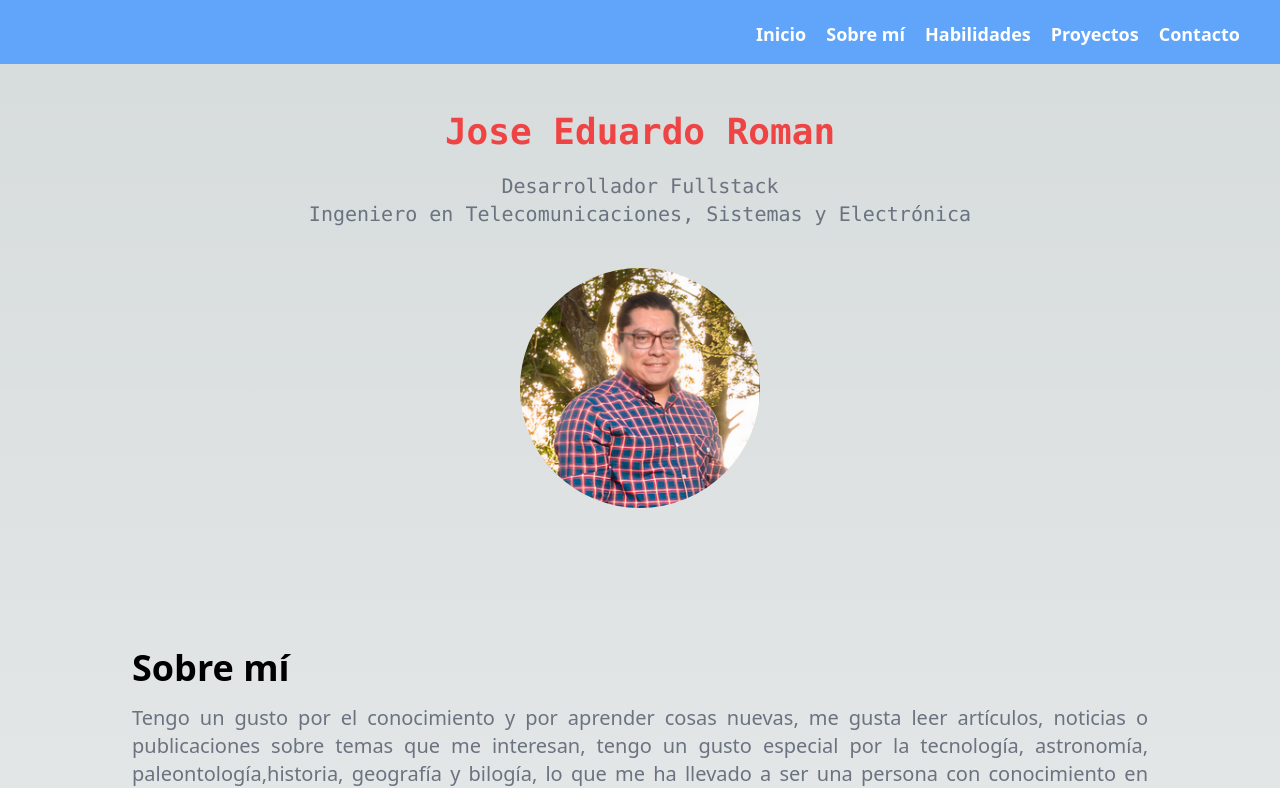
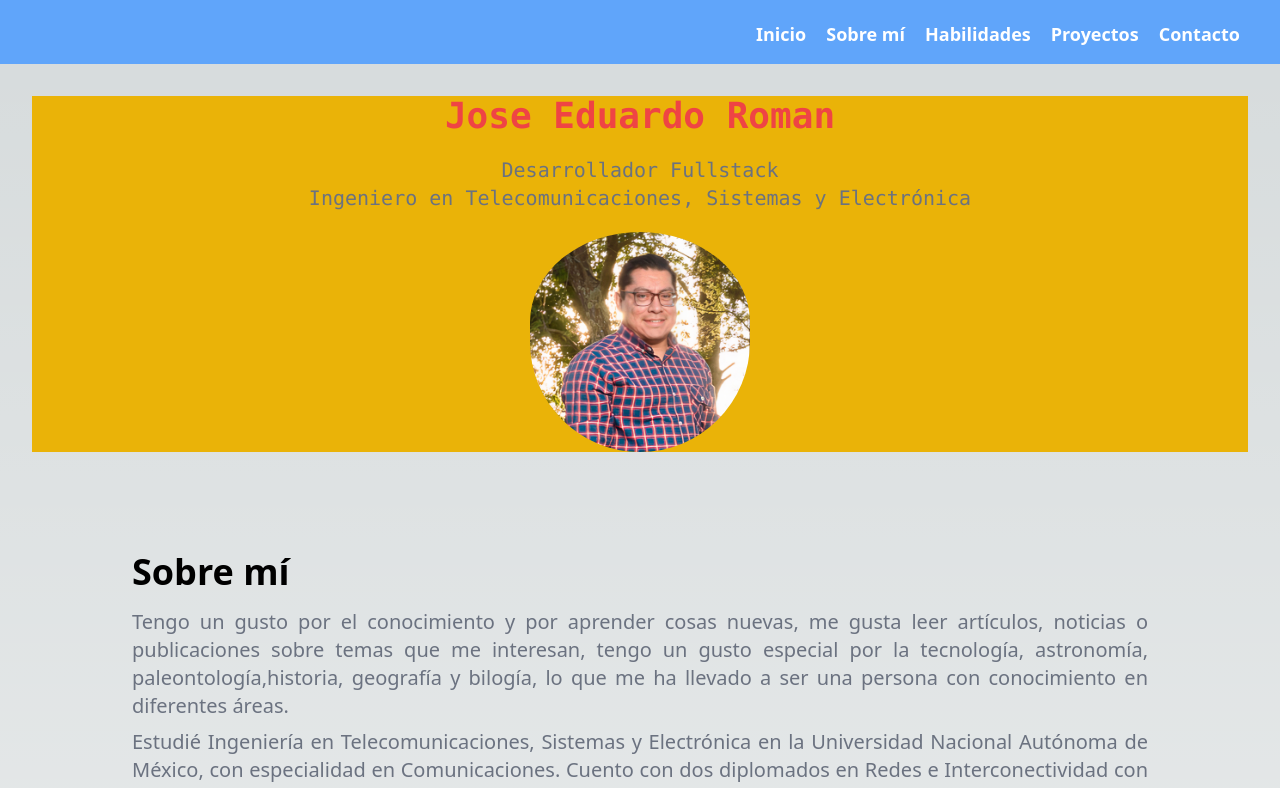
Before and after one commit to jeromanp/my-portfolio, a Next.js app: page / in a window 1280 px wide. Shown: the top 788 px of the page. Built offline with nearby package versions, Linux system fonts and the light colour scheme.

Commit message:
add style component intro

```diff
--- a/src/components/Intro.jsx
+++ b/src/components/Intro.jsx
@@ -1,24 +1,25 @@
 import { infoPersonal } from "@/utils/data";
-
 import React from "react";
 
 export default function Intro() {
   return (
-<section className="mb-20 mt-4">
-  <div className="w-90 max-w-screen-xl items-center justify-between font-mono text-sm mx-auto">
-    <h1 className="text-4xl font-bold text-red-500 text-center">{infoPersonal.name}</h1>
-    <h3 className="text-xl text-center mt-5 text-gray-500">
-      {infoPersonal.professionOne} <br/>
-      {infoPersonal.professionTwo}
-    </h3>
-    <div className="w-60 h-60 mx-auto flex justify-center items-center">
-      <img src="/img-me.jpg" alt="me" className="object-cover rounded-full mt-20" />
+    <div className="w-90 max-w-screen-xl items-center justify-between font-mono text-sm bg-yellow-500 mx-auto">
+      <h1 className="text-4xl font-bold text-red-500 text-center">
+        {infoPersonal.name}
+      </h1>
+      <h3 className="text-xl text-center mt-5 text-gray-500">
+        {infoPersonal.professionOne} <br />
+        {infoPersonal.professionTwo}
+      </h3>
+      <div className="w-60 h-60 mx-auto flex justify-center items-center">
+        <div className="w-full h-full flex justify-center items-center">
+          <img
+            src="/img-me.jpg"
+            alt="me"
+            className="object-cover rounded-full max-w-full max-h-full pt-5"
+          />
+        </div>
+      </div>
     </div>
-  </div>
-</section>
-
-
-
-
   );
 }
```
